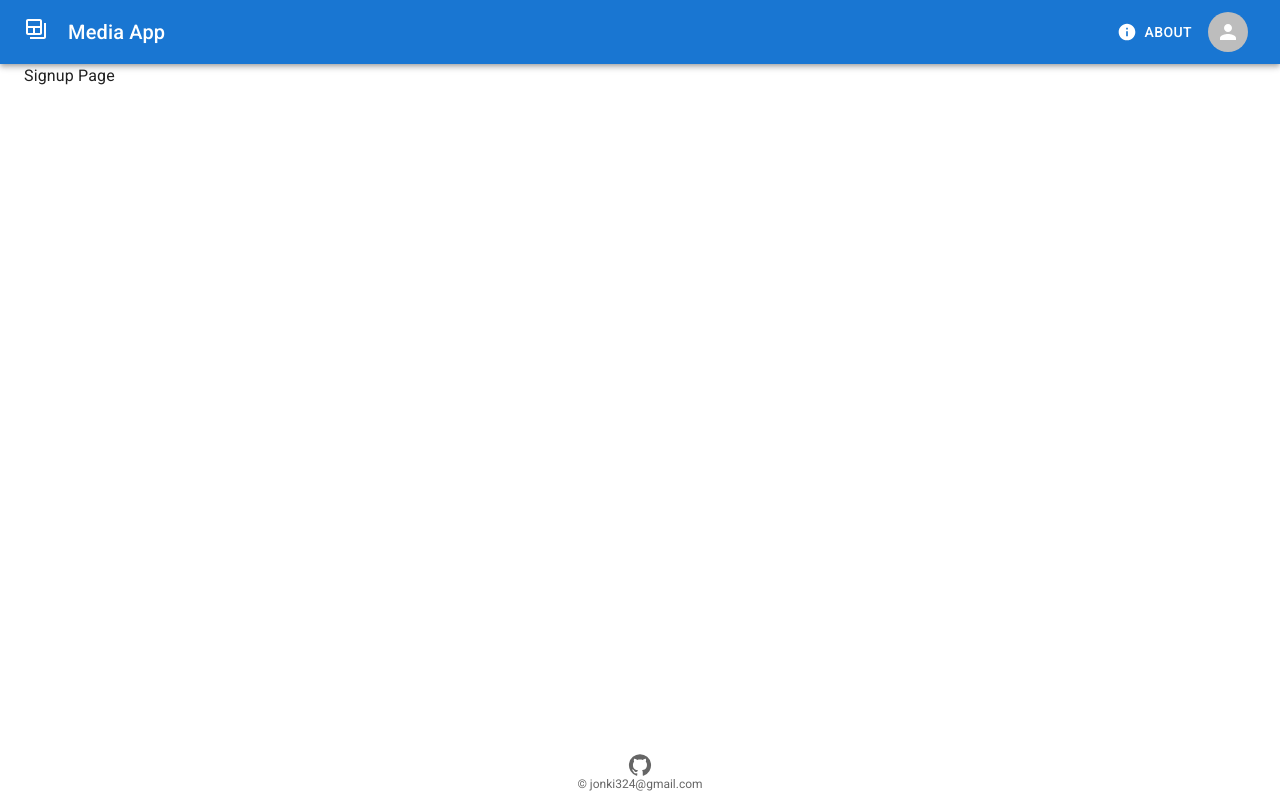
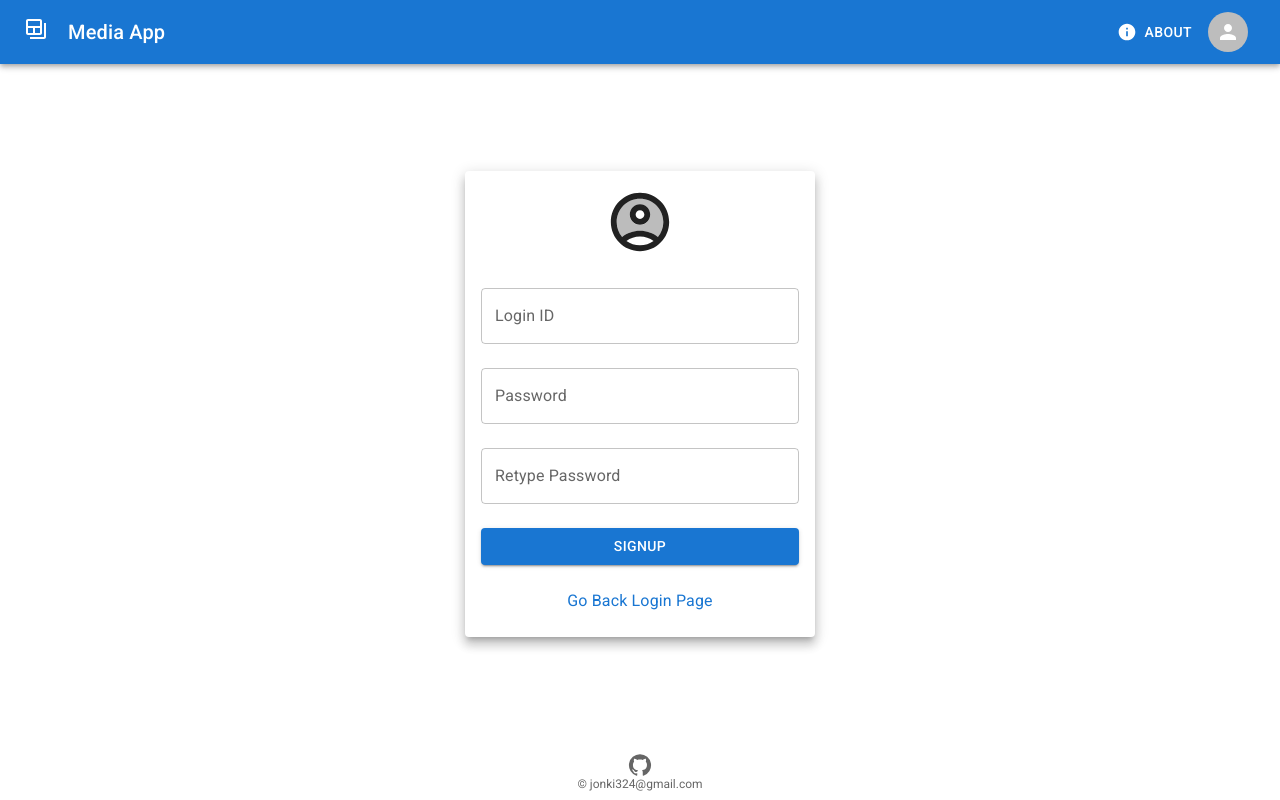
Before and after one commit to jonki324/media-app, a React (Create React App) app in the folder frontend/client/: page /signup in a window 1280 px wide. Built offline with nearby package versions, Linux system fonts and the light colour scheme.

Commit message:
ダミーSignupページ作成

```diff
--- a/frontend/client/src/features/Login/LoginPage.tsx
+++ b/frontend/client/src/features/Login/LoginPage.tsx
@@ -1,5 +1,6 @@
 import React from 'react';
-import { Card, CardContent, Grid, Button, TextField } from '@mui/material';
+import { Link as RouterLink } from 'react-router-dom';
+import { Card, CardContent, Grid, Button, TextField, Link } from '@mui/material';
 import { AccountCircleTwoTone } from '@mui/icons-material';
 import Layout from '../../components/Layout/Layout';
 
@@ -31,6 +32,11 @@ const LoginPage: React.FC = () => {
                     LOGIN
                   </Button>
                 </Grid>
+                <Grid item xs={12} textAlign="center">
+                  <Link component={RouterLink} to="/signup" underline="none">
+                    Sign UP Now
+                  </Link>
+                </Grid>
               </Grid>
             </CardContent>
           </Card>
--- a/frontend/client/src/features/Signup/SignupPage.tsx
+++ b/frontend/client/src/features/Signup/SignupPage.tsx
@@ -1,8 +1,58 @@
 import React from 'react';
+import { Link as RouterLink } from 'react-router-dom';
+import { Card, CardContent, Grid, Button, TextField, Link } from '@mui/material';
+import { AccountCircleTwoTone } from '@mui/icons-material';
 import Layout from '../../components/Layout/Layout';
 
 const SignupPage: React.FC = () => {
-  return <Layout>Signup Page</Layout>;
+  return (
+    <Layout>
+      <Grid container justifyContent="center" alignItems="center" sx={{ height: '100%' }}>
+        <Grid item>
+          <Card raised sx={{ width: 350 }}>
+            <CardContent>
+              <Grid container spacing={3}>
+                <Grid item xs={12} textAlign="center">
+                  <AccountCircleTwoTone sx={{ fontSize: 70 }} />
+                </Grid>
+                <Grid item xs={12}>
+                  <TextField id="loginId" label="Login ID" variant="outlined" fullWidth />
+                </Grid>
+                <Grid item xs={12}>
+                  <TextField
+                    type="password"
+                    id="password"
+                    label="Password"
+                    variant="outlined"
+                    fullWidth
+                  />
+                </Grid>
+                <Grid item xs={12}>
+                  <TextField
+                    type="password"
+                    id="repassword"
+                    label="Retype Password"
+                    variant="outlined"
+                    fullWidth
+                  />
+                </Grid>
+                <Grid item xs={12}>
+                  <Button variant="contained" fullWidth>
+                    SIGNUP
+                  </Button>
+                </Grid>
+                <Grid item xs={12} textAlign="center">
+                  <Link component={RouterLink} to="/login" underline="none">
+                    Go Back Login Page
+                  </Link>
+                </Grid>
+              </Grid>
+            </CardContent>
+          </Card>
+        </Grid>
+      </Grid>
+    </Layout>
+  );
 };
 
 export default SignupPage;
```
